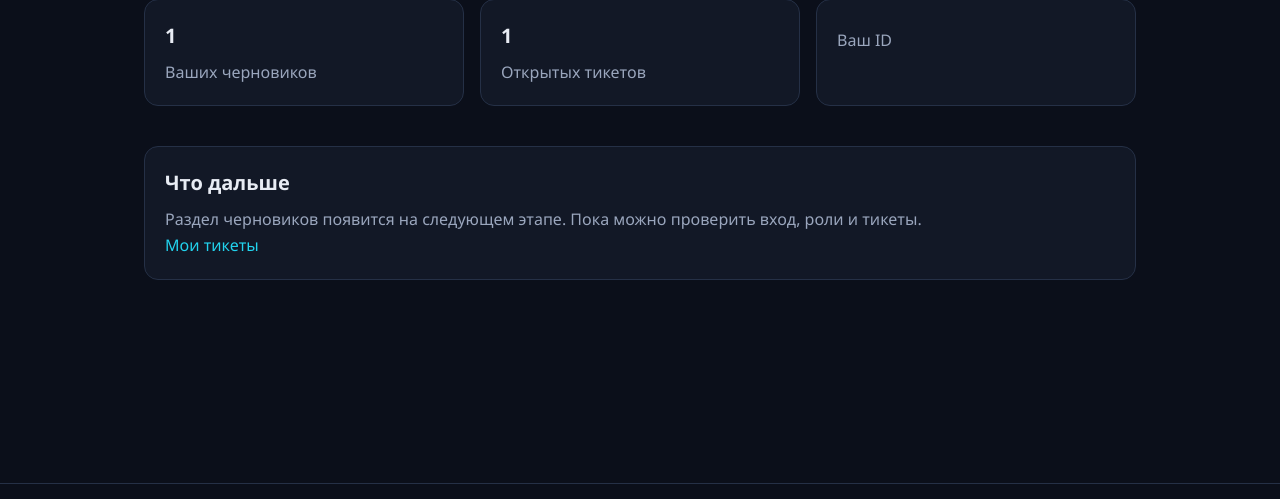
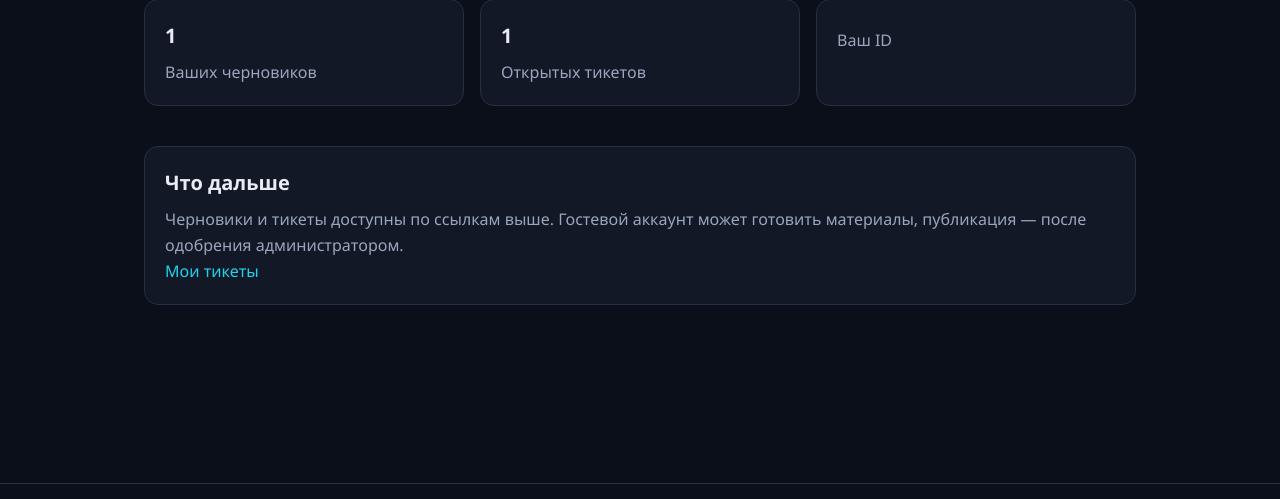
Before and after one commit to RomPetr/rompetr-crm, a FastAPI app: template webapp/templates/dashboard/index.html in a window 1280 px wide. Shown: the part 259-758 px from the top of the page. Run offline with FastAPI, Linux system fonts and the light colour scheme; the template is opened without the code that fills it: most values are stand-ins (such as "Sample title", 1, 10 or a date in 2020); parts of the project's set-up code (start-up, migrations or seed data) failed here and were passed over; some libraries are stand-ins or nearby versions.

Commit message:
feat: clickable draft and ticket counts on guest dashboard
Both counters link to /drafts and /tickets; the outdated placeholder text is removed.

Co-Authored-By: Claude Code <noreply@anthropic.com>

```diff
--- a/webapp/templates/dashboard/index.html
+++ b/webapp/templates/dashboard/index.html
@@ -7,13 +7,13 @@
   {% if user.role == 'guest' %}<br>Гостевой доступ: черновики и картинки доступны, публикация — после одобрения администратором.{% endif %}
 </p>
 <div class="grid">
-  <article class="card"><h2>{{ post_count }}</h2><p>Ваших черновиков</p></article>
-  <article class="card"><h2>{{ ticket_count }}</h2><p>Открытых тикетов</p></article>
+  <article class="card"><a class="stat-link" href="/drafts"><h2>{{ post_count }}</h2></a><p>Ваших черновиков</p></article>
+  <article class="card"><a class="stat-link" href="/tickets"><h2>{{ ticket_count }}</h2></a><p>Открытых тикетов</p></article>
   <article class="card"><h2>{{ user.id }}</h2><p>Ваш ID</p></article>
 </div>
 <section class="card note">
   <h2>Что дальше</h2>
-  <p>Раздел черновиков появится на следующем этапе. Пока можно проверить вход, роли и тикеты.</p>
+  <p>Черновики и тикеты доступны по ссылкам выше. Гостевой аккаунт может готовить материалы, публикация — после одобрения администратором.</p>
   <p><a href="/tickets">Мои тикеты</a>{% if user.role == 'admin' %} · <a href="/admin">Админка</a>{% endif %}</p>
 </section>
 {% endblock %}
```
Also changed, not shown: tests/test_dashboard.py (added, +43 -0 lines).
